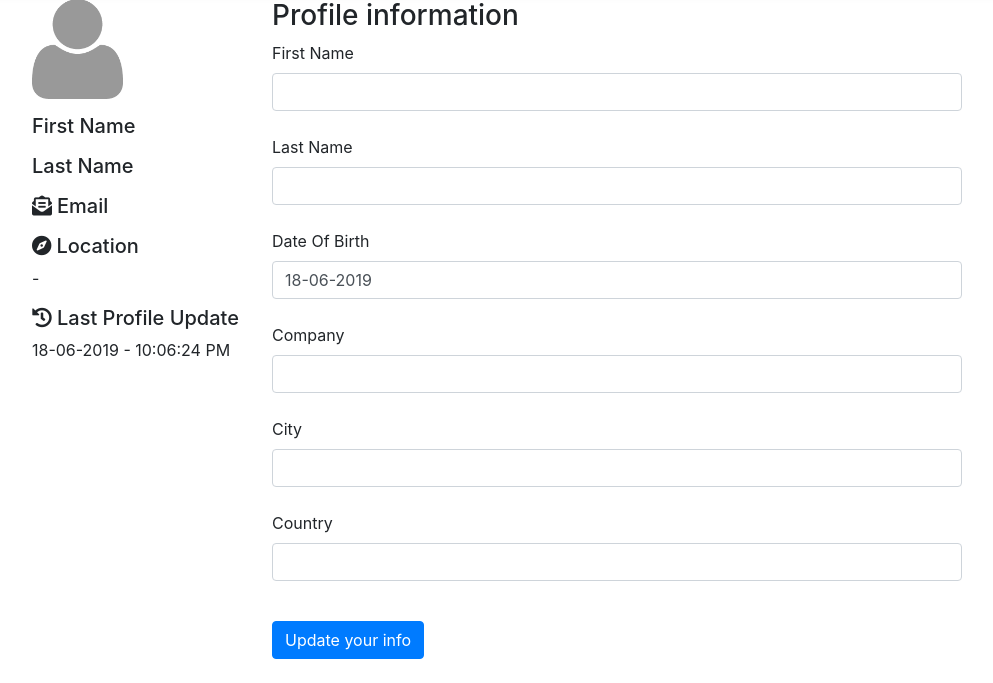
After one commit to StefanStanic/controllet-app, a Symfony app: template templates/profile/profile.html.twig in a window 1280 px wide. The commit adds this page. Shown: the part 137-820 px from the top of the page, without its empty margins (143-1136 px from the left). Run offline with Twig, Linux system fonts and the light colour scheme; the template is opened without the code that fills it, so the values that code supplies are empty; style sheets or scripts are compiled from the project's sources; some libraries are stand-ins or nearby versions.

Commit message:
Added some ui changes, added a table library for paging, as well as profile update page with image

```diff
--- a/assets/css/app.css
+++ b/assets/css/app.css
@@ -1,6 +1,6 @@
 body {
     font-family: 'Roboto', sans-serif;
-    background-color: #f2f7ff;
+    background-color: #F2F2F2;
 }
 
 .button_primary_color {
--- a/assets/css/dashboard.css
+++ b/assets/css/dashboard.css
@@ -25,6 +25,7 @@
 .dashboard_filters{
     color:white;
     padding: 20px;
+    background-color: #FFF;
 }
 
 .filters_title{
@@ -37,7 +38,7 @@
 }
 
 .transaction_list{
-    background-color: #254E58;
+    background-color: #FFF;
     color:white;
     padding: 20px;
 }
--- a/assets/js/dashboard.js
+++ b/assets/js/dashboard.js
@@ -241,7 +241,7 @@ function initialize_charts_by_filters(data_type = ''){
         $.each(data.data, function (key, value) {
             chart_data.push(value.total_daily_expense);
             chart_series.push(value.transaction_day);
-        })
+        });
 
         //options
         var options = {
@@ -255,7 +255,7 @@ function initialize_charts_by_filters(data_type = ''){
             xaxis: {
                 categories: chart_series
             }
-        }
+        };
 
         // var balance_chart = new ApexCharts(document.querySelector("#balance_change"), options);
         var chart = new ApexCharts(document.querySelector((data_type == 1)? "#expense_change" : "#income_change"), options);
--- /dev/null
+++ b/assets/js/profile.js
@@ -0,0 +1,41 @@
+require('../css/profile.css');
+
+//initialize date-pickers
+var options={
+    format: 'dd-mm-yyyy',
+    todayHighlight: true,
+    autoclose: true,
+};
+$("#date_of_birth").datepicker(options);
+
+
+$("#updateUserInfo").on('submit', function (e) {
+    e.preventDefault();
+
+    var user_id = $("#user_id").val();
+    var first_name = $("#first_name").val();
+    var last_name = $("#last_name").val();
+    var date_of_birth = $("#date_of_birth").val();
+    var company = $("#company").val();
+    var city = $("#city").val();
+    var country = $("#country").val();
+
+    $.post('/updateProfile',
+        {
+            'user_id' : user_id,
+            'first_name': first_name,
+            'last_name': last_name ,
+            'date_of_birth': date_of_birth,
+            'company': company,
+            'city': city,
+            'country': country,
+        }, function (data) {
+            if(data.status === 1){
+                $('#successUpdate').html(data.text).show();
+                $('#failUpdate').hide(data.text);
+            }else{
+                $('#successUpdate').hide();
+                $('#failUpdate').html(data.text).show();
+            }
+    }, 'json');
+});
--- a/templates/base.html.twig
+++ b/templates/base.html.twig
@@ -8,6 +8,7 @@
             <link href="https://fonts.googleapis.com/css?family=Roboto" rel="stylesheet">
             <link rel="stylesheet" href="https://use.fontawesome.com/releases/v5.7.2/css/all.css">
             <link rel="stylesheet" href="https://cdnjs.cloudflare.com/ajax/libs/bootstrap-datepicker/1.4.1/css/bootstrap-datepicker3.css"/>
+            <link rel="stylesheet" href="https://cdn.datatables.net/1.10.19/css/jquery.dataTables.min.css">
         {% endblock %}
     </head>
     <body>
@@ -17,6 +18,7 @@
         {% block javascripts %}
             {{ encore_entry_script_tags('app') }}
             <script type="text/javascript" src="https://cdnjs.cloudflare.com/ajax/libs/bootstrap-datepicker/1.4.1/js/bootstrap-datepicker.min.js"></script>
+            <script type="text/javascript" src="https://cdn.datatables.net/1.10.19/js/jquery.dataTables.min.js"></script>
         {% endblock %}
     </body>
 </html>
--- a/templates/components/navbar.html.twig
+++ b/templates/components/navbar.html.twig
@@ -1,25 +1,79 @@
-<nav class="navbar navbar-expand-lg navbar navbar-light">
-    <a class="navbar-brand" href="{{ path('app_dashboard') }}"><i class="far fa-credit-card" style="margin-right: 5px; "></i>Controllet</a>
-    <button class="navbar-toggler" type="button" data-toggle="collapse" data-target="#navbarNav" aria-controls="navbarNav" aria-expanded="false" aria-label="Toggle navigation">
-        <span class="navbar-toggler-icon"></span>
-    </button>
-    <div class="collapse navbar-collapse justify-content-end" id="navbarNav">
-        <ul class="navbar-nav">
-            {% if is_granted('IS_AUTHENTICATED_FULLY') %}
+{#<nav class="navbar navbar-expand-lg navbar navbar-light" style="background-color: white;">#}
+    {#<a class="navbar-brand justify-content-center" href="{{ path('app_dashboard') }}">#}
+        {#<img src="{{ asset('build/logo.png') }}"   height="100" alt="">#}
+    {#</a>#}
+    {#<button class="navbar-toggler" type="button" data-toggle="collapse" data-target="#navbarNav" aria-controls="navbarNav" aria-expanded="false" aria-label="Toggle navigation">#}
+        {#<span class="navbar-toggler-icon"></span>#}
+    {#</button>#}
+
+
+    {#<div class="collapse navbar-collapse" id="navbarNav">#}
+        {#<ul class="navbar-nav justify-content-end">#}
+            {#{% if is_granted('IS_AUTHENTICATED_FULLY') %}#}
+                {#<li class="nav-item">#}
+                    {#<span class="nav-link"><i class="fas fa-user-alt" style="margin-right: 5px"></i>Hello {{ app.user.getFirstName }}</span>#}
+                {#</li>#}
+                {#<li class="nav-item">#}
+                    {#<a class="nav-link" href="{{ path('app_logout') }}">Logout</a>#}
+                {#</li>#}
+            {#{% else %}#}
+                {#<li class="nav-item">#}
+                    {#<a class="nav-link" href="{{ path('app_login') }}">Login</a>#}
+                {#</li>#}
+                {#<li class="nav-item">#}
+                    {#<a class="nav-link" href="{{ path('app_register') }}">Registration</a>#}
+                {#</li>#}
+            {#{% endif %}#}
+        {#</ul>#}
+    {#</div>#}
+{#</nav>#}
+
+
+<nav class="navbar navbar-expand-md navbar-fixed-top navbar-light bg-white main-nav shadow" style="margin-bottom: 20px">
+    <div class="container">
+        <div class="navbar-collapse collapse nav-content order-2">
+            <ul class="nav navbar-nav">
+                {% if is_granted('IS_AUTHENTICATED_FULLY') %}
                 <li class="nav-item">
-                    <span class="nav-link"><i class="fas fa-user-alt" style="margin-right: 5px"></i>Hello {{ app.user.getFirstName }}</span>
+                    <a class="nav-link" href="{{ path('app_dashboard') }}">Dashboard</a>
                 </li>
+
                 <li class="nav-item">
-                    <a class="nav-link" href="{{ path('app_logout') }}">Logout</a>
+                    <a class="nav-link" href="#">Transactions</a>
                 </li>
-            {% else %}
+
+                <li class="nav-item">
+                    <a class="nav-link" href="{{ path('app_profile') }}">Profile</a>
+                </li>
+
+                {% else %}
                 <li class="nav-item">
                     <a class="nav-link" href="{{ path('app_login') }}">Login</a>
                 </li>
                 <li class="nav-item">
                     <a class="nav-link" href="{{ path('app_register') }}">Registration</a>
                 </li>
-            {% endif %}
+                {% endif %}
+            </ul>
+        </div>
+        <ul class="nav navbar-nav text-nowrap flex-row mx-md-auto order-1 order-md-1">
+            <img src="{{ asset('build/logo.png') }}"   height="100" alt="">
+            <button class="navbar-toggler ml-2" type="button" data-toggle="collapse" data-target=".nav-content" aria-expanded="false" aria-label="Toggle navigation">
+                <span class="navbar-toggler-icon"></span>
+            </button>
         </ul>
+        <div class="ml-auto navbar-collapse collapse nav-content order-3 order-md-3">
+            <ul class="ml-auto nav navbar-nav">
+                <li class="nav-item">
+                    <a class="nav-link" href="#"><i class="fab fa-github" style="margin-right: 5px"></i>Github</a>
+                </li>
+                <li class="nav-item">
+                    <a class="nav-link" href="#"><i class="fab fa-linkedin" style="margin-right: 5px"></i>Linkedin</a>
+                </li>
+                <li class="nav-item">
+                    <a class="nav-link" href="{{ path('app_logout') }}"><i class="fas fa-sign-out-alt" style="margin-right: 5px"></i>Logout</a>
+                </li>
+            </ul>
+        </div>
     </div>
 </nav>
--- a/templates/dashboard/dashboard.html.twig
+++ b/templates/dashboard/dashboard.html.twig
@@ -240,7 +240,7 @@
         </p>
 
         <h5>Filters</h5>
-        <div class="container rounded primary-site-color dashboard_filters shadow">
+        <div class="container rounded  dashboard_filters shadow">
             <ul class="nav">
                 <li class="nav-item">
                     <select class="form-control" id="account_type_filter">
--- /dev/null
+++ b/templates/profile/profile.html.twig
@@ -0,0 +1,73 @@
+{% extends 'base.html.twig' %}
+
+{% block stylesheets %}
+    {{ parent() }}
+    {{ encore_entry_link_tags('profile') }}
+{% endblock %}
+{% block body %}
+    <div class="container w-75">
+        <div class="row">
+            <div class="col-3">
+                <img src="{{ asset('userUploads/default_picture.png') }}" height="100" alt="profile_picture" style="margin-bottom: 15px">
+
+                <h5>First Name</h5>
+                <p>{{ app.user.firstName }}</p>
+
+                <h5>Last Name</h5>
+                <p>{{ app.user.lastName }}</p>
+
+                <h5><i class="fas fa-envelope-open-text" style="margin-right: 5px;"></i>Email</h5>
+                <p>{{ app.user.email }}</p>
+
+                <h5><i class="fas fa-compass" style="margin-right: 5px;"></i>Location</h5>
+                <p>{{ app.user.city }} - {{ app.user.country }}</p>
+
+                <h5><i class="fas fa-history" style="margin-right: 5px;"></i>Last Profile Update</h5>
+                <p>{{ app.user.updatedAt | date('d-m-Y - h:m:s A') }}</p>
+            </div>
+            <div class="col-9">
+                <h3>Profile information</h3>
+                <form id="updateUserInfo" name="user_info" method="post" action="">
+                    <div class="form-group">
+
+                        <label for="first_name">First Name</label>
+                        <input class="form-control" id="first_name" name="first_name" type="text" value="{{ app.user.firstName }}">
+                        <br>
+
+                        <label for="last_name">Last Name</label>
+                        <input class="form-control" id="last_name" name="last_name" type="text" value="{{ app.user.lastName }}">
+                        <br>
+
+                        <label for="date_of_birth">Date Of Birth</label>
+                        <input class="form-control" id="date_of_birth" name="date_of_birth" type="text" value="{{ app.user.dateOfBirth | date('d-m-Y') }}">
+                        <br>
+
+                        <label for="company">Company</label>
+                        <input class="form-control" id="company" name="company" type="text" value="{{ app.user.company }}">
+                        <br>
+
+                        <label for="city">City</label>
+                        <input class="form-control" id="city" name="city" type="text" value="{{ app.user.city }}">
+                        <br>
+
+                        <label for="country">Country</label>
+                        <input class="form-control" id="country" name="country" type="text" value="{{ app.user.country }}">
+                        <br>
+
+                    </div>
+                    <input type="hidden" id="user_id" name="user_id" value="{{ app.user.id }}">
+                    <button type="submit" class="btn btn-primary" id="updateUser">Update your info</button>
+                    <br>
+                    <br>
+                    <p align="center" id="successUpdate" style="display: none; color:green;">Successfully updated your account info</p>
+                    <p align="center" id="failUpdate" style="display: none;color:red;">There's been an issue, try again later</p>
+                </form>
+            </div>
+        </div>
+    </div>
+{% endblock %}
+
+{% block javascripts %}
+    {{ parent() }}
+    {{ encore_entry_script_tags('profile') }}
+{% endblock %}
--- a/webpack.config.js
+++ b/webpack.config.js
@@ -10,8 +10,12 @@ Encore
     .addEntry('dashboard', './assets/js/dashboard.js')
     .addEntry('addAccount', './assets/js/addAccount.js')
     .addEntry('transactions', './assets/js/transactions.js')
+    .addEntry('profile', './assets/js/profile.js')
     //.addEntry('page1', './assets/js/page1.js')
     //.addEntry('page2', './assets/js/page2.js')
+    .copyFiles({
+        from: './assets/images'
+    })
 
     .splitEntryChunks()
 
```
Also changed, not shown: assets/js/transactions.js (+9 -0 lines), src/Controller/DashboardController.php (+73 -1 lines), src/Service/UserService.php (added, +42 -0 lines), templates/dashboard/transaction_list.html.twig (+30 -26 lines), assets/css/profile.css (added), assets/images/logo.png (added), assets/images/twitter_header_photo_1.png (added), public/userUploads/default_picture.png (added), 1 other file.
